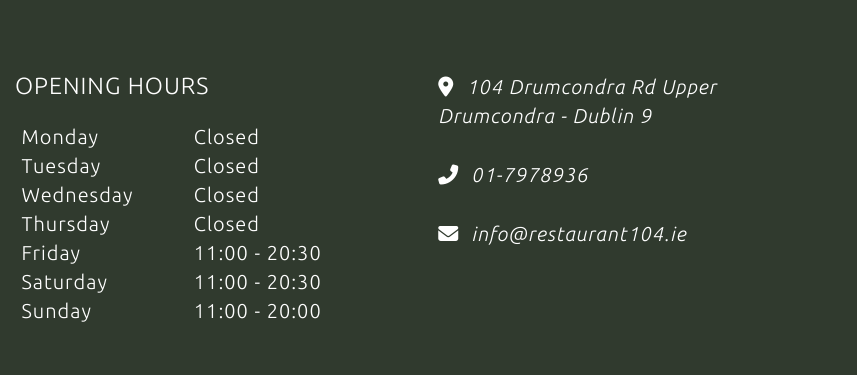
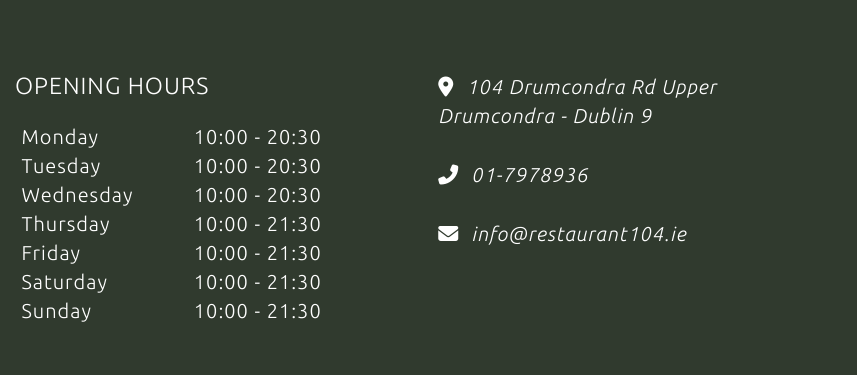
Before and after one commit to cinthiafontoura/restaurant104, a plain HTML site: page index.html in a window 1280 px wide. Shown: the part 3862-4237 px from the top of the page, 0-857 px from the left. Drawn offline with nearby package versions, Linux system fonts and the light colour scheme; grey boxes are pictures that could not be loaded.

Commit message:
Update opening hours

```diff
--- a/index.html
+++ b/index.html
@@ -41,7 +41,7 @@
             <a href="#contact">Location</a>
           </li>
         </ul>
-        <a class="mobile-nav-icon js--nav-icon" href="#0"><ion-icon id="animate-menu" name="menu"></ion-icon></a>
+        <a class="mobile-nav-icon js--nav-icon" href="#0"><i class="fas fa-bars" id="animate-menu" name="menu"></i></a>
       </div>
     </nav>
     <div class="row hero-text">
@@ -142,13 +142,13 @@
           <p>Sunday</p>
         </div>
         <div class="col span-2-of-4 hours">
-          <p>Closed</p>
-          <p>Closed</p>
-          <p>Closed</p>
-          <p>Closed</p>
-          <p>11:00 - 20:30</p>
-          <p>11:00 - 20:30</p>
-          <p>11:00 - 20:00</p>
+          <p>10:00 - 20:30</p>
+          <p>10:00 - 20:30</p>
+          <p>10:00 - 20:30</p>
+          <p>10:00 - 21:30</p>
+          <p>10:00 - 21:30</p>
+          <p>10:00 - 21:30</p>
+          <p>10:00 - 21:30</p>
         </div>
       </div>
       <div class="col span-1-of-3 contacts">
```
